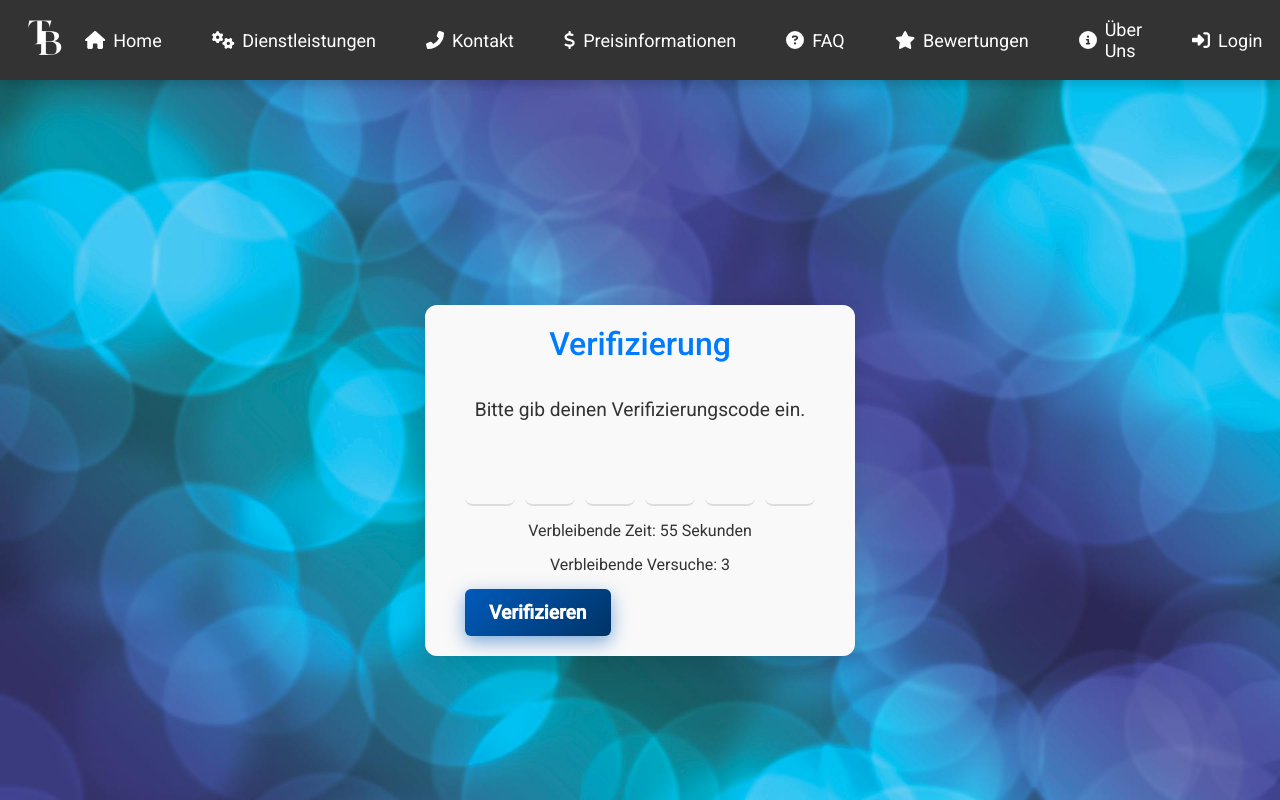
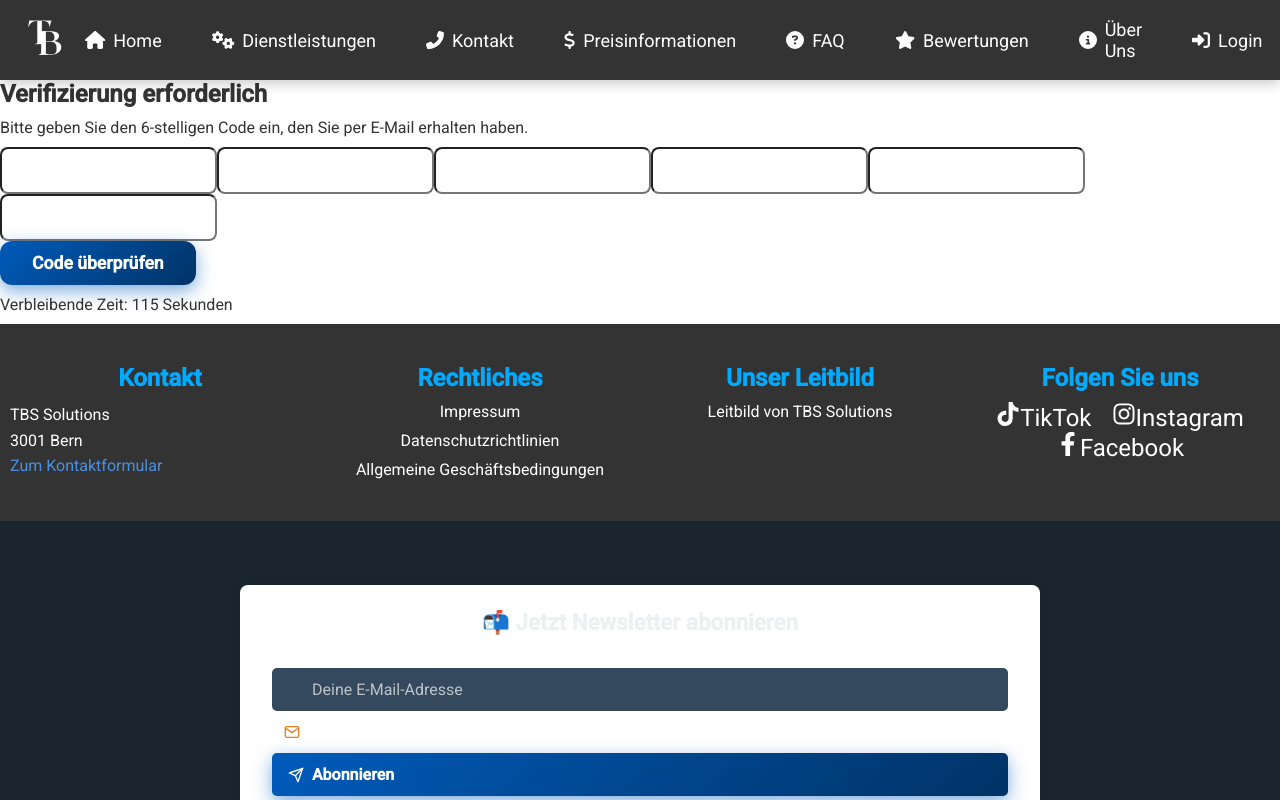
Before and after one commit to tbs-dienste/webfrostend, a React (Create React App) app: page /verification in a window 1280 px wide. Shown: the top 800 px of the page. Built offline with nearby package versions, Linux system fonts and the light colour scheme; what @react-pdf/renderer would draw is missing.

Commit message:
jslkfjslfk

```diff
--- a/src/components/Login/Login.scss
+++ b/src/components/Login/Login.scss
@@ -1,87 +1,102 @@
-@import url('https://fonts.googleapis.com/css2?family=Poppins:wght@300;400;600&display=swap');
-
-* {
-  box-sizing: border-box;
-  margin: 0;
-  padding: 0;
-  font-family: 'Poppins', sans-serif;
-}
-
-$primary-color: #0056b3;
-$secondary-color: #003d7a;
-$background-color: rgba(255, 255, 255, 0.4);
-$input-border-color: #ddd;
-$input-border-radius: 8px;
-$button-border-radius: 50px;
-$box-shadow: 0 4px 12px rgba(0, 0, 0, 0.15);
-$transition: all 0.3s ease;
-
 .login-container {
-  background-image: url('./hintergrundbild.jpg'); /* Pfad zum Hintergrundbild */
-  background-size: cover;
-  background-position: center;
-  background-repeat: no-repeat;
-  height: 100vh;
+  min-height: 100vh;
+  background: linear-gradient(135deg, #0f2027, #203a43, #2c5364);
   display: flex;
   justify-content: center;
   align-items: center;
-
+  padding: 2rem;
+  font-family: 'Segoe UI', Tahoma, Geneva, Verdana, sans-serif;
+}
 .login-form {
-    backdrop-filter: blur(10px);
-    box-shadow: $box-shadow;
-    border: 1px solid rgba(255, 255, 255, 0.2);
-    padding: 2rem;
+  position: relative;
+  z-index: 1;
+  background: rgba(255, 255, 255, 0.738);
+  backdrop-filter: blur(20px);
+  -webkit-backdrop-filter: blur(20px);
+  border-radius: 20px;
+  padding: 3rem 2.5rem;
+  box-shadow: 0 12px 45px rgba(0, 0, 0, 0.4);
   width: 100%;
-    max-width: 400px;
-    border-radius: 12px;
-    background-color: $background-color;
-
-    .title {
-      margin-bottom: 1.5rem;
-      text-align: center;
-      font-size: 1.8rem;
-      color: $primary-color;
-      font-weight: 600;
+  max-width: 420px;
+  display: flex;
+  flex-direction: column;
+  gap: 1.4rem;
+  border: 1px solid rgba(255, 255, 255, 0.25);
+  animation: fadeIn 0.6s ease-in-out;
+  color: #fff;
 }
 
-    label {
-      display: block;
-      margin-bottom: 1rem;
+.login-form h2 {
+  margin: 0;
+  text-align: center;
+  font-size: 2rem;
+  color: #1a1a1a;
+}
 
-      input {
-        width: 100%;
-        padding: 0.75rem;
-        border-radius: $input-border-radius;
-        border: 1px solid $input-border-color;
+.login-form label {
+  font-weight: 600;
+  color: #333;
+  margin-bottom: 0.3rem;
+  font-size: 0.95rem;
+}
+
+.login-form input {
+  padding: 0.75rem 1rem;
+  border-radius: 12px;
+  border: 1px solid #ccc;
   font-size: 1rem;
-        transition: border-color $transition;
+  transition: border-color 0.3s ease, box-shadow 0.3s ease;
 
   &:focus {
-          border-color: $primary-color;
+    border-color: #3a8edb;
+    box-shadow: 0 0 0 3px rgba(58, 142, 219, 0.2);
     outline: none;
   }
 }
+
+.login-form button {
+  background: linear-gradient(90deg, #3a8edb, #2f73c8);
+  color: #fff;
+  padding: 0.85rem;
+  font-size: 1rem;
+  font-weight: bold;
+  border: none;
+  border-radius: 12px;
+  cursor: pointer;
+  transition: background 0.3s ease;
+
+  &:hover {
+    background: linear-gradient(90deg, #2f73c8, #3a8edb);
+  }
 }
 
-    .login-button {
-      width: 100%;
-      padding: 0.75rem;
-      font-size: 1.2rem;
-      color: #fff;
-      background-color: $primary-color;
-      border: none;
-      border-radius: $button-border-radius;
-      cursor: pointer;
-      transition: background-color $transition, transform $transition;
-
-      &:hover {
-        background-color: $secondary-color;
-        transform: translateY(-2px);
+.error {
+  color: #d8000c;
+  background-color: #ffdddd;
+  border: 1px solid #d8000c;
+  padding: 0.7rem 1rem;
+  border-radius: 10px;
+  font-size: 0.9rem;
+  text-align: center;
+  animation: shake 0.3s ease-in-out;
 }
 
-      &:active {
-        transform: translateY(1px);
+// Animationen
+@keyframes fadeIn {
+  from {
+    opacity: 0;
+    transform: translateY(-10px);
+  }
+  to {
+    opacity: 1;
+    transform: translateY(0);
   }
 }
+
+@keyframes shake {
+  0% { transform: translateX(-3px); }
+  25% { transform: translateX(3px); }
+  50% { transform: translateX(-2px); }
+  75% { transform: translateX(2px); }
+  100% { transform: translateX(0); }
 }
-}
--- a/src/components/Login/Verifikation/VerificationCode.jsx
+++ b/src/components/Login/Verifikation/VerificationCode.jsx
@@ -1,104 +1,121 @@
 import React, { useRef, useState, useEffect } from 'react';
 import axios from 'axios';
+import { useNavigate } from 'react-router-dom';
 import './VerificationCode.scss';
 
 const VerificationCode = () => {
   const inputs = useRef([]);
   const [error, setError] = useState('');
-  const [timeLeft, setTimeLeft] = useState(60);
-  const [timerExpired, setTimerExpired] = useState(false);
+  const [userCode, setUserCode] = useState('');
   const [attempts, setAttempts] = useState(0);
+  const [timeLeft, setTimeLeft] = useState(120);
+  const navigate = useNavigate();
 
   useEffect(() => {
-    if (timeLeft === 0) {
-      setTimerExpired(true);
-      window.location.href = '/login';
+    const token = localStorage.getItem('token');
+
+    if (!token) {
+      setError('Kein Token gefunden, zurück zum Login!');
+      // Hier NICHT sofort navigieren, sondern Fehler anzeigen
+      // Navigation erfolgt erst, wenn Benutzer selbst reagiert (z.B. Button)
       return;
     }
 
-    const interval = setInterval(() => {
-      setTimeLeft((prevTime) => prevTime - 1);
-    }, 1000);
+    axios.defaults.headers.common['Authorization'] = `Bearer ${token}`;
 
-    return () => clearInterval(interval);
-  }, [timeLeft]);
+    axios.get('https://tbsdigitalsolutionsbackend.onrender.com/api/me')
+      .then(res => {
+        if (!res.data.verificationcode) {
+          setError('Kein Verifizierungscode gefunden. Bitte erneut anmelden.');
+          localStorage.removeItem('token');
+          return;
+        }
+        setUserCode(res.data.verificationcode);
+
+        if (inputs.current[0]) inputs.current[0].focus();
+      })
+      .catch(() => {
+        setError('Fehler beim Laden der Verifizierungsdaten.');
+        localStorage.removeItem('token');
+      });
+  }, []);
+
+  useEffect(() => {
+    if (timeLeft <= 0) {
+      alert('Zeit abgelaufen. Bitte erneut einloggen.');
+      localStorage.removeItem('token');
+      navigate('/login');
+      return;
+    }
+    const timer = setInterval(() => setTimeLeft(t => t - 1), 1000);
+    return () => clearInterval(timer);
+  }, [timeLeft, navigate]);
 
   const handleChange = (e, index) => {
-    const { value } = e.target;
-    if (/[^0-9]/.test(value)) return;
+    const value = e.target.value.replace(/[^0-9]/g, '');
+    if (value.length > 1) return;
 
-    if (value && index < inputs.current.length - 1) {
+    inputs.current[index].value = value;
+
+    if (value && index < 5) {
       inputs.current[index + 1].focus();
     }
-
-    inputs.current[index].value = value;
   };
 
   const handleKeyDown = (e, index) => {
-    if (e.key === 'Backspace' && index > 0 && e.target.value === '') {
+    if (e.key === 'Backspace' && !e.target.value && index > 0) {
       inputs.current[index - 1].focus();
     }
   };
 
-  const verifyCode = async () => {
-    const enteredCode = inputs.current.map(input => input.value).join('');
-    const userId = localStorage.getItem('userId');
-
-    try {
-      const response = await axios.get('https://tbsdigitalsolutionsbackend.onrender.com/api/mitarbeiter');
-      const data = response.data.data;
-      const user = data.find(user => user.id === parseInt(userId));
-
-      if (user && enteredCode === user.verificationcode) {
-        window.location.href = '/kunden';
-        setError('');
+  const verifyCode = () => {
+    const enteredCode = inputs.current.map(i => i?.value || '').join('');
+    if (enteredCode.length < 6) {
+      setError('Bitte den vollständigen 6-stelligen Code eingeben.');
+      return;
+    }
+    if (enteredCode === userCode) {
+      alert('Verifizierung erfolgreich!');
+      navigate('/kunden');
+    } else {
+      const tries = attempts + 1;
+      setAttempts(tries);
+      if (tries >= 3) {
+        alert('Zu viele Fehlversuche. Bitte erneut anmelden.');
+        localStorage.removeItem('token');
+        navigate('/login');
       } else {
-        setAttempts(prevAttempts => {
-          const newAttempts = prevAttempts + 1;
-          if (newAttempts >= 3) {
-            window.location.href = '/login';
-          } else {
-            setError(`Der eingegebene Code ist falsch. Du hast noch ${3 - newAttempts} ${newAttempts === 2 ? 'Versuch' : 'Versuche'} übrig.`);
-          }
-          return newAttempts;
-        });
-        inputs.current.forEach(input => (input.value = ''));
-        inputs.current[0].focus();
+        setError(`Falscher Code. Noch ${3 - tries} Versuch(e).`);
+        inputs.current.forEach(i => { if(i) i.value = ''; });
+        if (inputs.current[0]) inputs.current[0].focus();
       }
-    } catch (error) {
-      setError('Ein Fehler ist aufgetreten. Bitte versuche es später erneut.');
     }
   };
 
   return (
-    <div className="background-container">
-      <div className="form-container">
-        <h1>Verifizierung</h1>
-        <p>Bitte gib deinen Verifizierungscode ein.</p>
-        <div className="input-wrapper">
-          {Array.from({ length: 6 }, (_, index) => (
-            <input
-              key={index}
-              type="tel"
-              maxLength="1"
-              className="verification-code-input"
-              ref={(el) => (inputs.current[index] = el)}
-              onChange={(e) => handleChange(e, index)}
-              onKeyDown={(e) => handleKeyDown(e, index)}
-            />
-          ))}
-        </div>
-        <div className="countdown-timer">
-          {timerExpired ? 'Die Zeit ist abgelaufen.' : `Verbleibende Zeit: ${timeLeft} Sekunden`}
-        </div>
-        <div className="attempts-info">
-          {attempts < 3 ? `Verbleibende Versuche: ${3 - attempts}` : 'Keine Versuche mehr übrig.'}
-        </div>
-        {error && <div className="error-message">{error}</div>}
-        <button className="verify-button" onClick={verifyCode}>
-          Verifizieren
-        </button>
+    <div className="verification-container">
+      <h2>Verifizierung erforderlich</h2>
+      <p>Bitte geben Sie den 6-stelligen Code ein, den Sie per E-Mail erhalten haben.</p>
+
+      {error && <div className="error-message">{error}</div>}
+
+      <div className="code-inputs">
+        {[...Array(6)].map((_, i) => (
+          <input
+            key={i}
+            type="text"
+            maxLength={1}
+            ref={el => inputs.current[i] = el}
+            onChange={(e) => handleChange(e, i)}
+            onKeyDown={(e) => handleKeyDown(e, i)}
+            inputMode="numeric"
+            autoComplete="one-time-code"
+          />
+        ))}
       </div>
+
+      <button onClick={verifyCode} className="verify-button">Code überprüfen</button>
+      <p>Verbleibende Zeit: {timeLeft} Sekunden</p>
     </div>
   );
 };
```
Also changed, not shown: src/components/Login/Login.jsx (+52 -31 lines), src/components/Login/hintergrundbild.jpg. Lines whose indentation alone changed are shown as unchanged.
